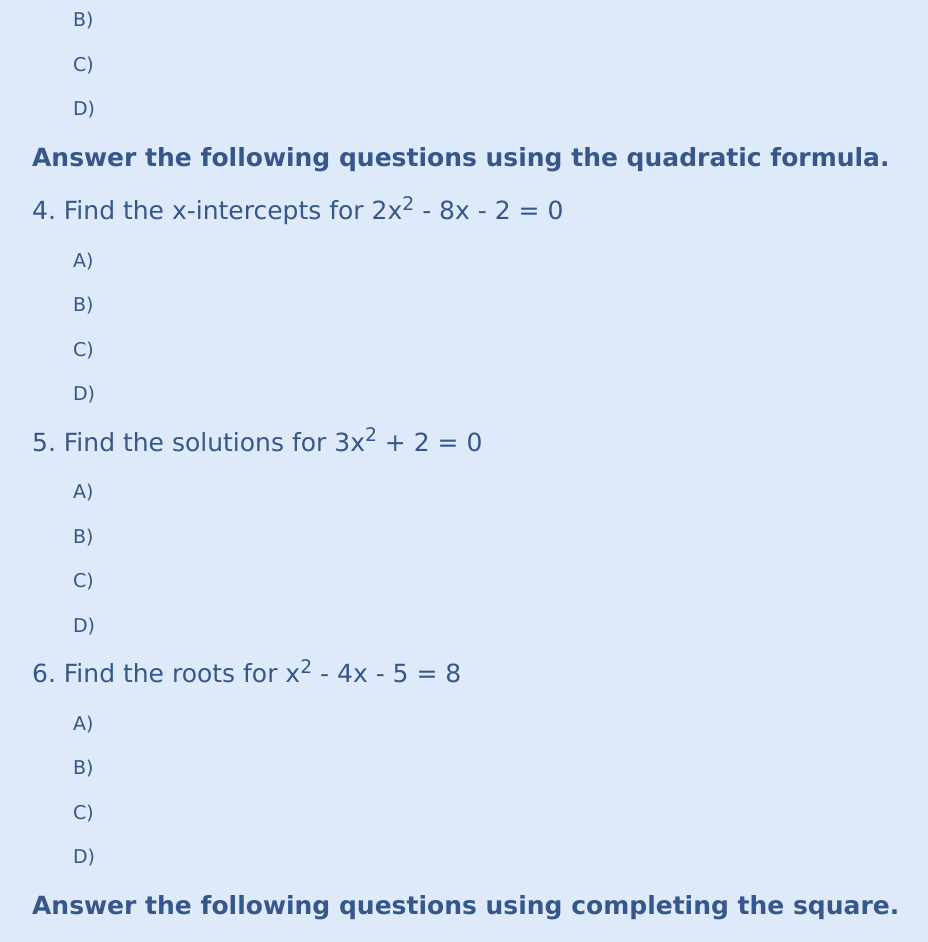
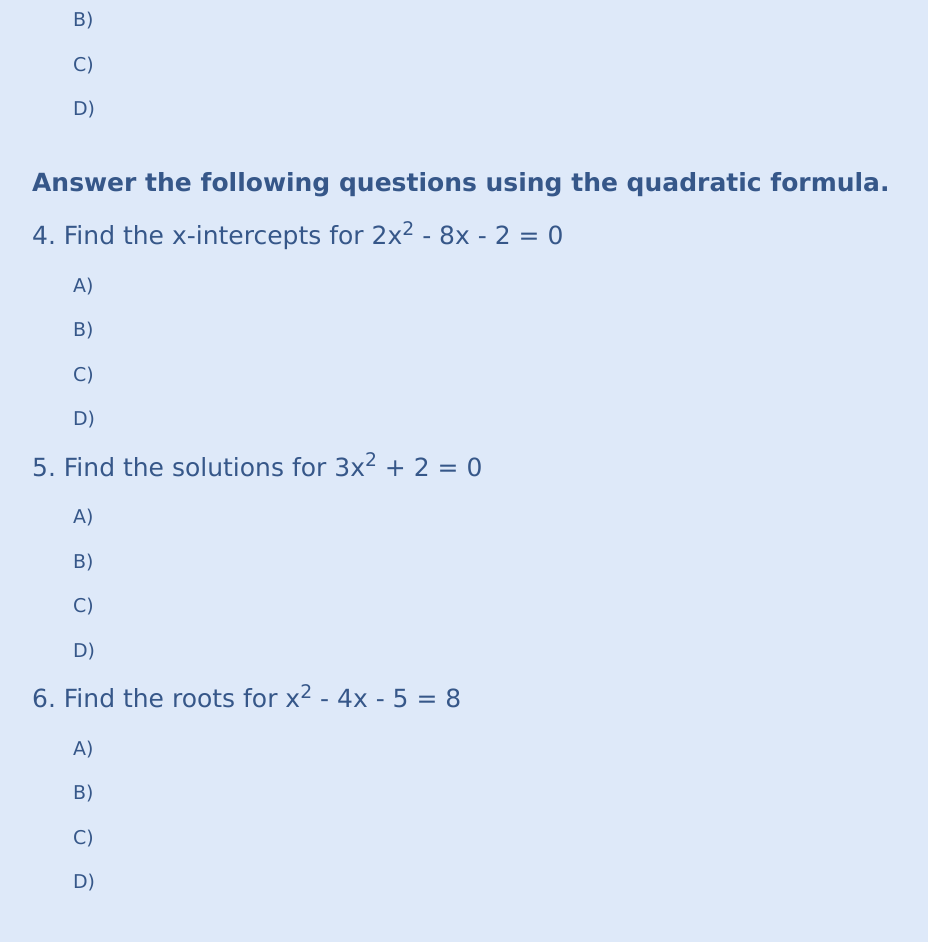
Before and after one commit to YomenT/bluebird-teaching, a React (Create React App) app in the folder reactapp/: page /passport_to_advanced_math/quadratics_foundations_checkup in a window 1280 px wide. Shown: the part 1540-2482 px from the top of the page, without its empty margins (96-1024 px from the left). Built offline with nearby package versions, Linux system fonts and the light colour scheme.

Commit message:
Started questions for quadratics assessment.

```diff
--- a/reactapp/src/components/passport-to-advanced-math/QuadraticEquationsFoundationTest.js
+++ b/reactapp/src/components/passport-to-advanced-math/QuadraticEquationsFoundationTest.js
@@ -64,7 +64,7 @@ class QuadraticEquationsFoundationTest extends React.Component {
                     <p className="p-body-small" style={{ marginLeft: "4%"}}>C)  </p>
                     <p className="p-body-small" style={{ marginLeft: "4%"}}>D)  </p>
 
-                    <p className="p-body">
+                    <p className="p-body" style={{ paddingTop: "25px" }}>
                         <strong>Answer the following questions using the quadratic formula.</strong>
                     </p>
 
@@ -86,7 +86,7 @@ class QuadraticEquationsFoundationTest extends React.Component {
                     <p className="p-body-small" style={{ marginLeft: "4%"}}>C)  </p>
                     <p className="p-body-small" style={{ marginLeft: "4%"}}>D)  </p>
 
-                    <p className="p-body">
+                    <p className="p-body" style={{ paddingTop: "25px" }}>
                         <strong>Answer the following questions using completing the square.</strong>
                     </p>
 
@@ -102,7 +102,7 @@ class QuadraticEquationsFoundationTest extends React.Component {
                     <p className="p-body-small" style={{ marginLeft: "4%"}}>C)  </p>
                     <p className="p-body-small" style={{ marginLeft: "4%"}}>D)  </p>
 
-                    <p className="p-body">
+                    <p className="p-body" style={{ paddingTop: "25px" }}>
                         <strong>
                             Think of these next few questions as short-answer.  Obviously, since no one is actually
                             going to grade you, you don't have to actually write down answers, but we strongly encourage
@@ -115,12 +115,12 @@ class QuadraticEquationsFoundationTest extends React.Component {
                         just like to talk about any of the questions, please feel free to reach out to us!
                     </p>
 
-                    <p className="p-body">
+                    <p className="p-body-medium">
                         9.  Can you summarize the steps for using completing the square, factoring, or the quadratic formula to
                         solve a quadratic equation?
                     </p>
 
-                    <p className="p-body">
+                    <p className="p-body-medium">
                         10.  When going through the above multiple choice questions, were there any mistakes you kept repeating?
                         Usually repeated mistakes are very small, like forgetting the correct sign, but these small mistakes might
                         just lead you to the wrong answer on the SAT.
```
